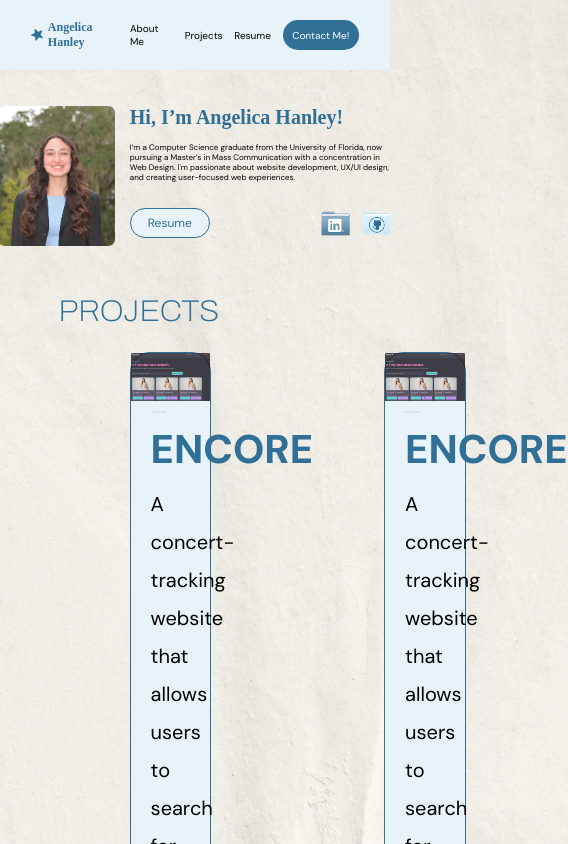
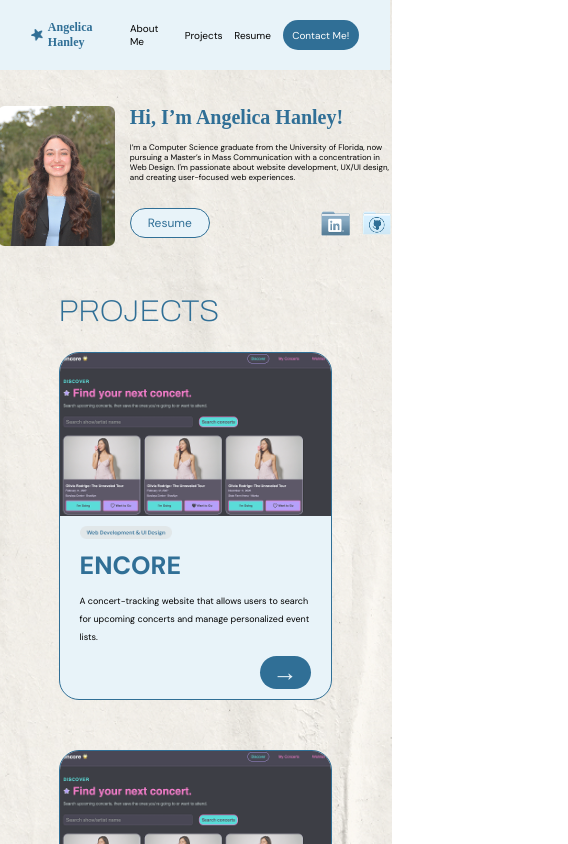
Before and after one commit to AngelicaHanley/portfolio, a React (Vite) app in the folder frontend/: page /#/ in a window 390 px wide. Shown: the top 844 px of the page, 568 px wide, since content can reach past the window. Built offline with nearby package versions, Linux system fonts and the light colour scheme; a web font is replaced by a local one.

Commit message:
added card responsiveness

```diff
--- a/frontend/src/App.css
+++ b/frontend/src/App.css
@@ -149,6 +149,15 @@ h2 {
     font-weight: 100;
     color:#306F96
 }
+.projectsGrid {
+    display: grid;
+    grid-template-columns: repeat(2, 1fr);
+    gap: 50px;
+    justify-items: center;
+    align-items: center;
+    max-width: 70%;
+    margin: 0px auto;
+}
 
 /* project card ! */
 .projectCard {
@@ -160,6 +169,7 @@ h2 {
     background-color: #E8F3F9;
     border: clamp(.5px, .5vw, 5px) solid #306F96;
     border-radius: 20px;
+    overflow: hidden;
 
 }
 .projectImage {
@@ -181,34 +191,25 @@ h2 {
 
 .projectTitle {
     color:#306F96;
-    font-size: 40px;
+    font-size: clamp(25px, 2.8vw, 40px);
     font-weight: 800;
     margin: 0px;
 }
 
 .projectDescription {
     margin: 0px;
-    font-size: 20px;
-    line-height: 38px;
+    font-size: clamp(9px, 1.4vw, 20px);
+    line-height: 2;
 }
 .projectButton {
     align-self: flex-end;
     background-color: #306F96;
     color: #E8F3F9;
-    font-size: 36px;
-    padding: 0px 25px;
+    font-size: clamp(25px, 2.8vw, 40px);
+    padding: 0px clamp(13px, 1.7vw, 25px);
     text-align: center;
     border-radius: 50px;
     text-decoration: none;
-}
-.projectsGrid {
-    display: grid;
-    grid-template-columns: repeat(2, 1fr);
-    gap: 50px;
-    justify-items: center;
-    align-items: center;
-    max-width: 65%;
-    margin: 0px auto;
 }
 
 /* media queries */
@@ -217,9 +218,11 @@ h2 {
   .heroButtons {
     gap: 80px;
   }
-  .projectCard{
-    width: 85%;
-  }
+  .projectsGrid {
+    display: flex;
+    flex-direction: column;
+    max-width: 65%;
+}
 }
 
 /* medium screens */
@@ -227,7 +230,7 @@ h2 {
   .heroButtons {
     gap: 110px;
   }
-  .projectCard{
-    width: 40%;
-  }
+    .projectsGrid {
+    max-width: 70%;
 }
+}
```
